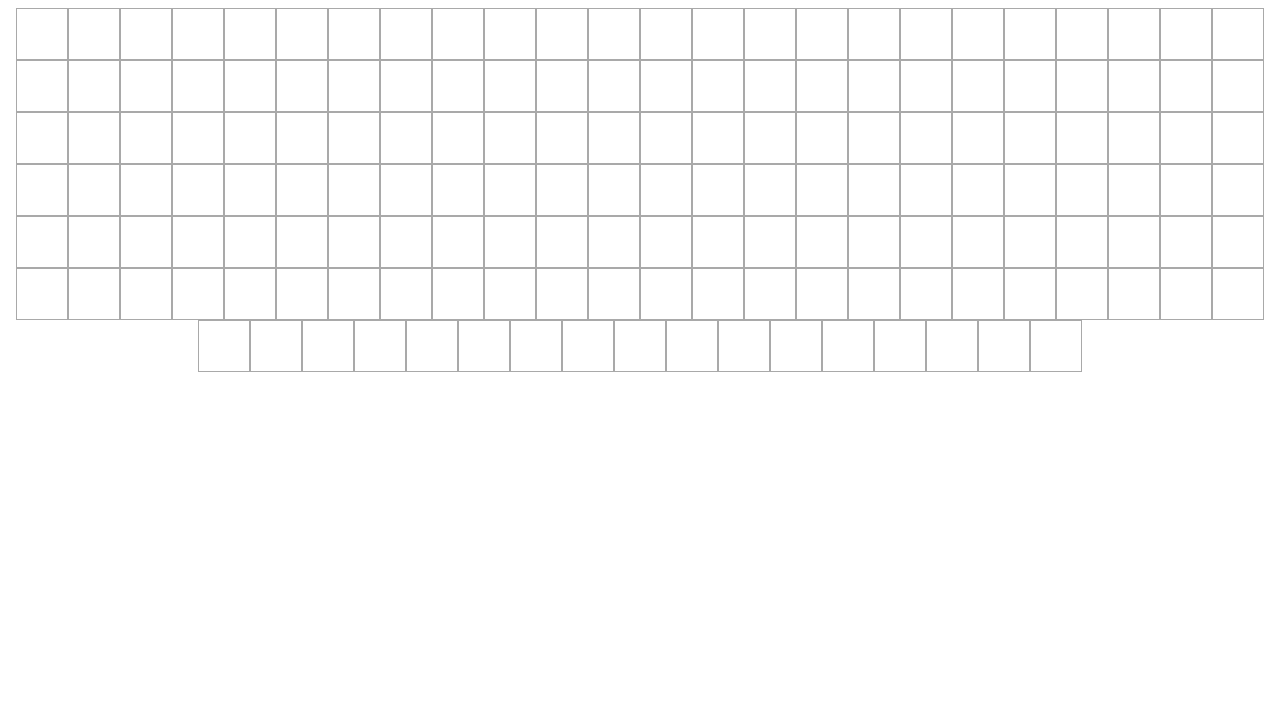
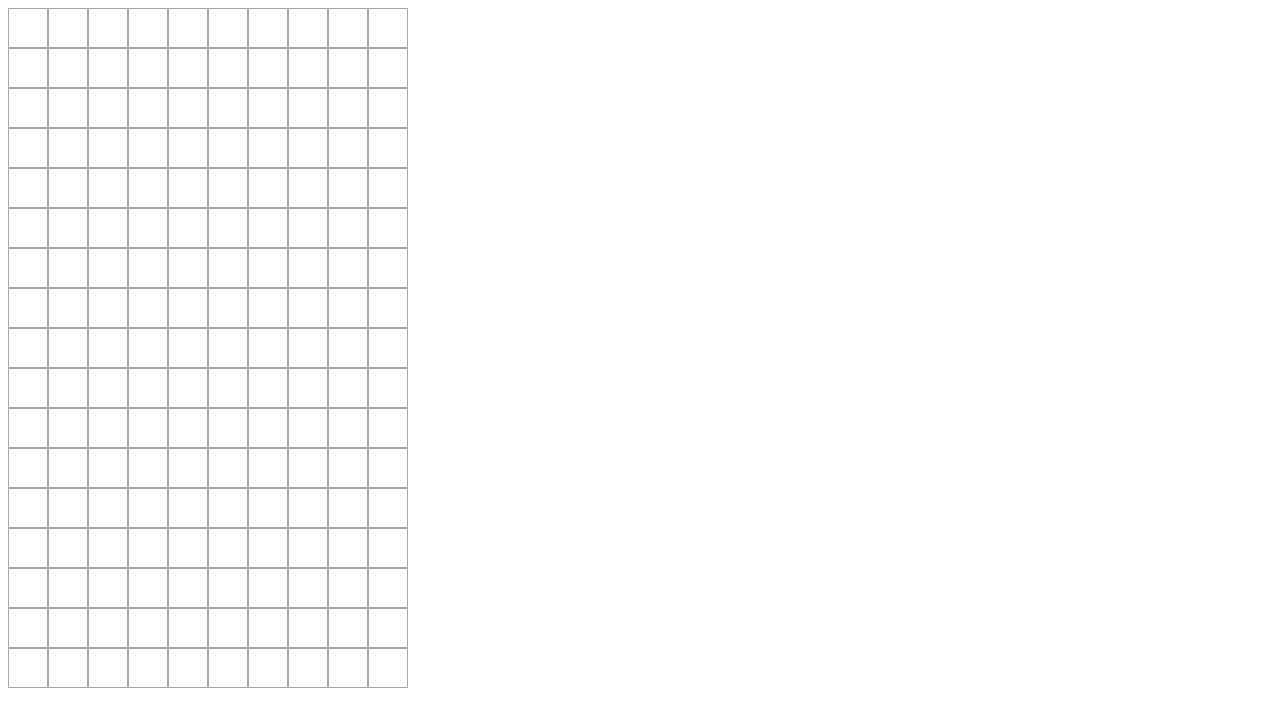
Before and after one commit to terryproctor/etch-a-sketch, a plain HTML site: page index.html in a window 1280 px wide. Drawn offline with Linux system fonts and the light colour scheme.

Commit message:
perfect grid, js just need event for changinfg background color

```diff
--- a/script.js
+++ b/script.js
@@ -1,11 +1,18 @@
 console.log('start')
 
-boxAmount = 160;
+boxAmount = 169;
 
 for(x=0; x<=boxAmount;x++) {
   var board = document.createElement('div');
-    board.className = "blah";
+    board.className = "box";
     document.getElementById('board').appendChild(board);
 }
 
-console.log(boxAmount)
+var mouseTarget = document.getElementsByClassName('box');
+
+document.querySelectorAll('.box').forEach(item => {
+    item.addEventListener('mouseout', event =>
+    {
+
+    })
+})
--- a/style.css
+++ b/style.css
@@ -1,18 +1,17 @@
 #board{
     background: white;
-  display: flex;
-  flex-direction: row;
-  flex-wrap: wrap;
-  justify-content: center;
-  align-items: stretch;
-  width: 100%;
+    display: flex;
+    flex-direction: row;
+    flex-wrap: wrap;
+    justify-content: center;
+    align-items: stretch;
+    width: 400px;
 
 }
 
-.blah {
+.box {
     border: 1px solid darkgray;
     margin: none;
-    min-height:50px;
-    flex-shrink: 1;
-    flex-basis: 50px;
+    min-height:38px;
+        flex: 1 1 38px;
 }
```
